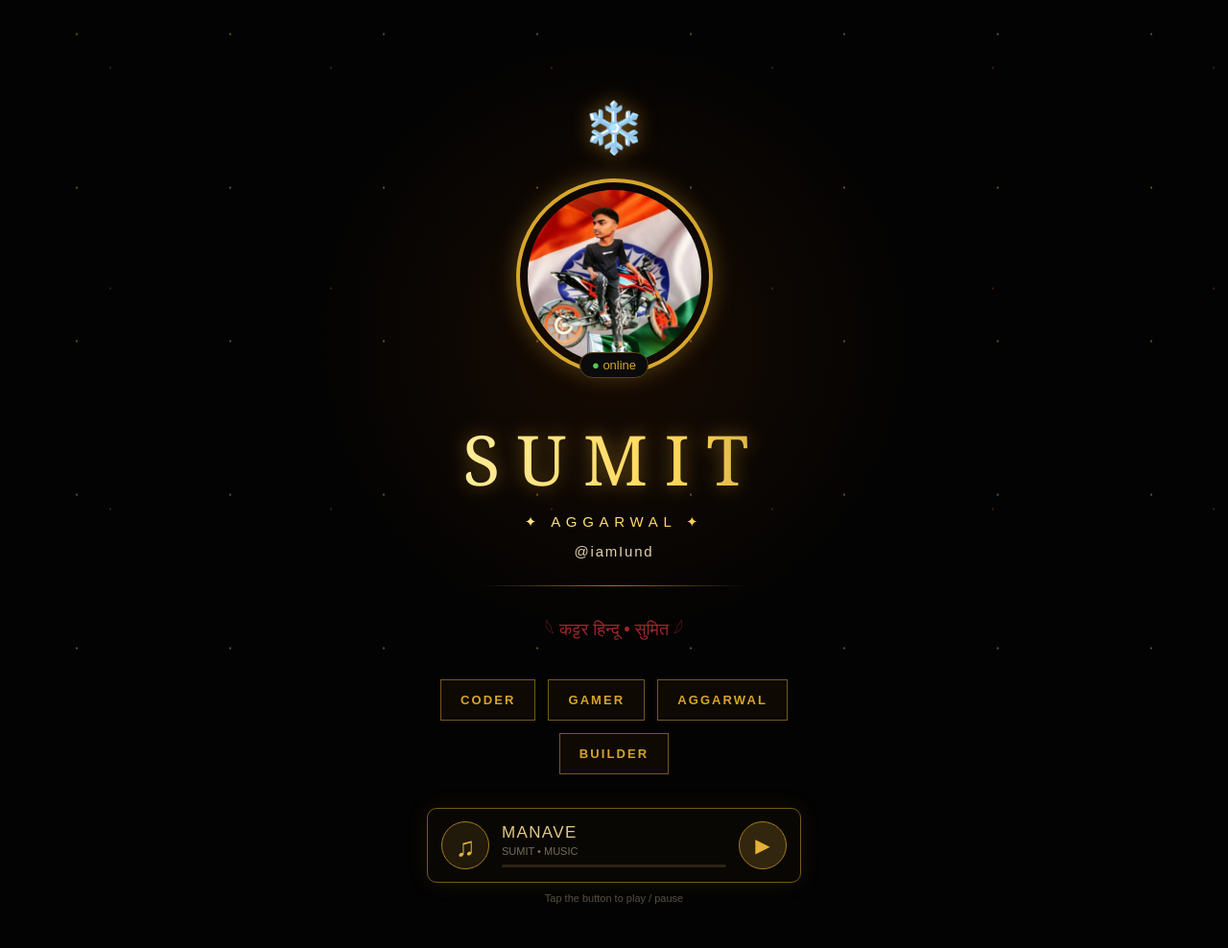
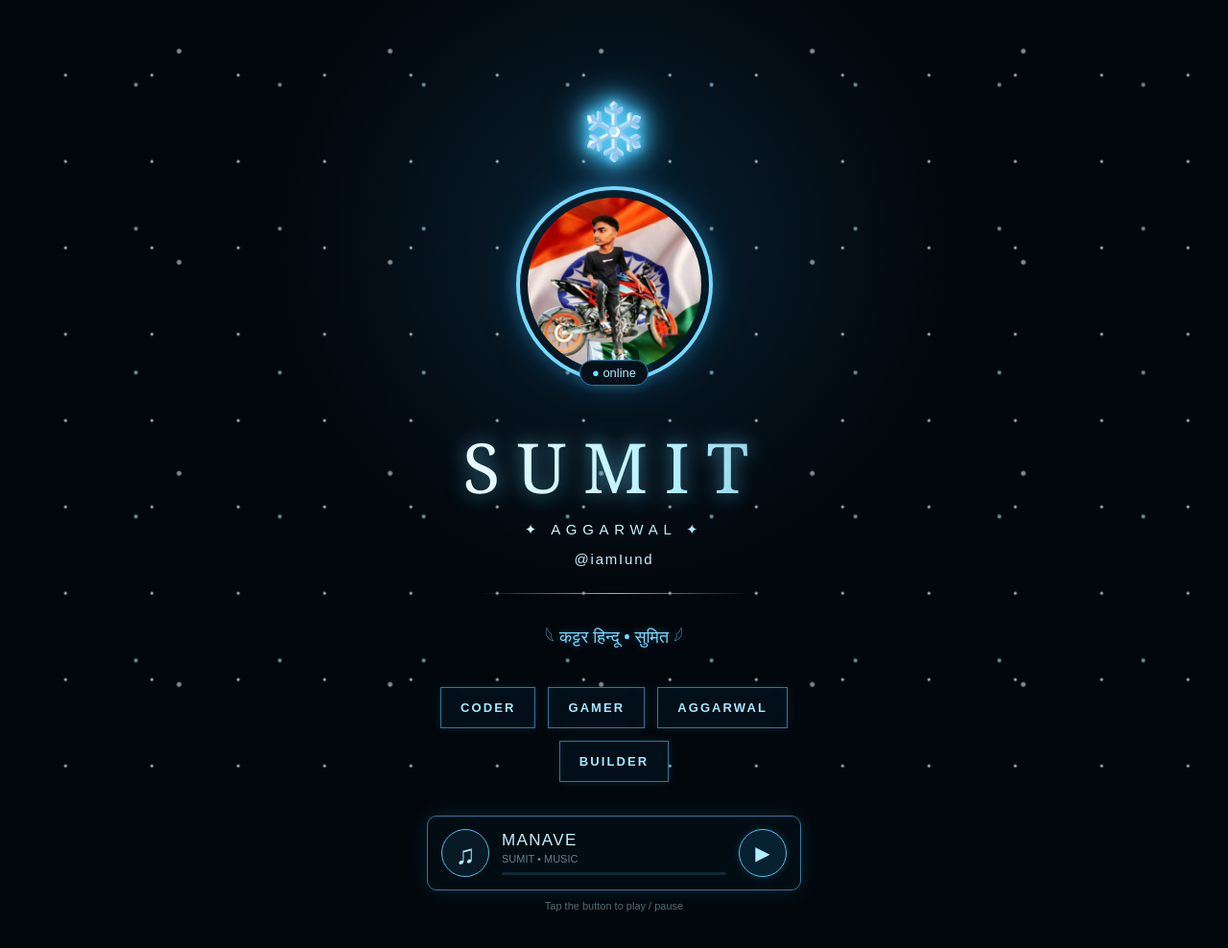
Before and after one commit to batmagawd/sumit-intro, a plain HTML site: page index.html in a window 1280 px wide. Shown: the whole page at 96% size. Drawn offline with Linux system fonts and the light colour scheme.

Commit message:
Refactor styles for background and text effects
Updated background colors and animations for various elements. Improved styling for text and buttons.

```diff
--- a/style.css
+++ b/style.css
@@ -3,7 +3,7 @@
 html,body{
 margin:0;
 min-height:100%;
-background:#030303;
+background:#02070c;
 color:#eee;
 font-family:Georgia,"Times New Roman",serif
 }
@@ -13,21 +13,29 @@ min-height:100vh;
 display:flex;
 justify-content:center;
 overflow-x:hidden;
-background:radial-gradient(circle at 50% 35%,rgba(120,50,0,.18),transparent 35%),#030303
+background:
+radial-gradient(circle at 50% 25%,rgba(40,150,220,.18),transparent 35%),
+#02070c
 }
 
+/* ❄️ FALLING SNOW */
 .stars{
 position:fixed;
-inset:0;
+inset:-20px 0 0;
 pointer-events:none;
-background-image:radial-gradient(circle,rgba(255,190,60,.7) 1px,transparent 1.5px),radial-gradient(circle,rgba(255,100,30,.45) 1px,transparent 1.5px);
-background-size:160px 160px,230px 230px;
-animation:move 18s linear infinite;
-opacity:.55
+z-index:0;
+opacity:.75;
+background-image:
+radial-gradient(circle,rgba(255,255,255,.95) 1px,transparent 2px),
+radial-gradient(circle,rgba(180,230,255,.8) 1.5px,transparent 2.5px),
+radial-gradient(circle,rgba(255,255,255,.7) 2px,transparent 3px);
+background-size:90px 90px,150px 150px,220px 220px;
+animation:snowFall 15s linear infinite;
 }
 
-@keyframes move{
-to{transform:translateY(-160px)}
+@keyframes snowFall{
+0%{background-position:0 -100px,40px -150px,100px -200px}
+100%{background-position:70px 900px,120px 850px,30px 950px}
 }
 
 .card{
@@ -39,11 +47,27 @@ position:relative;
 z-index:1
 }
 
+/* ❄️ TOP SNOWFLAKE */
 .sun{
-font-size:52px;
-color:#d9a62a;
-text-shadow:0 0 20px #8d6117;
-margin-bottom:20px
+font-size:58px;
+color:#bdeeff;
+text-shadow:
+0 0 10px #70d9ff,
+0 0 25px #249bd0,
+0 0 45px rgba(60,190,255,.7);
+margin-bottom:20px;
+animation:snowGlow 2.5s ease-in-out infinite
+}
+
+@keyframes snowGlow{
+0%,100%{
+transform:scale(1);
+filter:drop-shadow(0 0 8px #54cfff)
+}
+50%{
+transform:scale(1.08);
+filter:drop-shadow(0 0 22px #9eeaff)
+}
 }
 
 .avatar-wrap{
@@ -51,10 +75,12 @@ width:205px;
 height:205px;
 margin:auto;
 position:relative;
-border:4px solid #d7a72d;
+border:4px solid #75d9ff;
 border-radius:50%;
 padding:8px;
-box-shadow:0 0 25px rgba(215,167,45,.35)
+box-shadow:
+0 0 20px rgba(70,190,255,.35),
+0 0 45px rgba(40,150,220,.18)
 }
 
 .avatar{
@@ -62,7 +88,7 @@ width:100%;
 height:100%;
 border-radius:50%;
 overflow:hidden;
-background:#142218
+background:#07151e
 }
 
 .avatar img{
@@ -76,37 +102,52 @@ position:absolute;
 bottom:-7px;
 left:50%;
 transform:translateX(-50%);
-background:#0b0b0b;
-border:1px solid #58451b;
+background:#061018;
+border:1px solid #287da5;
 border-radius:20px;
 padding:5px 12px;
-color:#d7a72d;
-font:13px Arial
+color:#aeeaff;
+font:13px Arial;
+box-shadow:0 0 12px rgba(70,190,255,.25)
 }
 
 .status::first-letter{
-color:#55c95a
+color:#62e8ff
 }
 
-/* SUMIT + AGGARWAL SHINE */
+/* ❄️ ICY NAME SHINE */
 h1{
 margin:38px 0 8px;
 font-size:clamp(48px,14vw,72px);
 letter-spacing:.24em;
 font-weight:500;
-background:linear-gradient(90deg,#8a6418,#ffd75a,#fff3b0,#ffd75a,#8a6418);
+background:linear-gradient(
+90deg,
+#428bb0,
+#9deaff,
+#ffffff,
+#b7f1ff,
+#428bb0
+);
 background-size:250% auto;
 -webkit-background-clip:text;
 -webkit-text-fill-color:transparent;
 animation:nameShine 3s linear infinite;
-filter:drop-shadow(0 0 10px rgba(255,190,50,.45))
+filter:drop-shadow(0 0 10px rgba(100,210,255,.65))
 }
 
 .username{
 margin:0;
 letter-spacing:.38em;
 font:15px Arial;
-background:linear-gradient(90deg,#8a6418,#ffd75a,#fff3b0,#ffd75a,#8a6418);
+background:linear-gradient(
+90deg,
+#428bb0,
+#9deaff,
+#ffffff,
+#b7f1ff,
+#428bb0
+);
 background-size:250% auto;
 -webkit-background-clip:text;
 -webkit-text-fill-color:transparent;
@@ -120,7 +161,7 @@ animation:nameShine 3s linear infinite
 
 .tg{
 margin:13px 0 0;
-color:#e0d3ad;
+color:#c7edff;
 font:15px Arial;
 letter-spacing:.12em
 }
@@ -129,13 +170,19 @@ letter-spacing:.12em
 width:280px;
 height:1px;
 margin:27px auto;
-background:linear-gradient(90deg,transparent,#a17625,transparent)
+background:linear-gradient(
+90deg,
+transparent,
+#54cfff,
+transparent
+)
 }
 
 .quote{
-color:#9d272c;
+color:#79d9ff;
 font-size:18px;
-margin:0 0 40px
+margin:0 0 40px;
+text-shadow:0 0 10px rgba(80,200,255,.35)
 }
 
 .tags{
@@ -148,37 +195,41 @@ margin:auto
 }
 
 .tags span{
-border:1px solid #76591e;
-background:rgba(18,12,3,.8);
+border:1px solid #267ca5;
+background:rgba(3,18,27,.82);
 padding:13px 20px;
-color:#d6a42a;
+color:#a8e8ff;
 font:bold 13px Arial;
-letter-spacing:.16em
+letter-spacing:.16em;
+box-shadow:
+0 0 10px rgba(50,180,240,.12),
+inset 0 0 12px rgba(50,180,240,.04)
 }
 
 .player{
 width:min(100%,390px);
 margin:35px auto 0;
 padding:13px 14px;
-border:1px solid #76591e;
+border:1px solid #287da5;
 border-radius:10px;
 display:flex;
 align-items:center;
 gap:13px;
-background:rgba(10,8,4,.9);
-box-shadow:0 0 22px rgba(180,125,20,.13)
+background:rgba(3,14,21,.92);
+box-shadow:
+0 0 22px rgba(50,180,240,.15)
 }
 
 .disc{
 width:50px;
 height:50px;
-border:1px solid #a47b20;
+border:1px solid #55bce5;
 border-radius:50%;
 display:grid;
 place-items:center;
-color:#e3b337;
+color:#aeeeff;
 font-size:28px;
-background:#211909
+background:#071a25
 }
 
 .playing{
@@ -197,21 +248,21 @@ min-width:0
 
 .song b{
 display:block;
-color:#e2c984;
+color:#c5efff;
 font:17px Arial;
 letter-spacing:.08em
 }
 
 .song small{
 display:block;
-color:#756d5d;
+color:#63808d;
 font:11px Arial;
 margin-top:3px
 }
 
 .progress{
 height:3px;
-background:#2a2417;
+background:#122936;
 margin-top:8px;
 border-radius:5px;
 overflow:hidden
@@ -221,22 +272,24 @@ overflow:hidden
 display:block;
 width:0;
 height:100%;
-background:#d7a72d
+background:#72dcff;
+box-shadow:0 0 8px #72dcff
 }
 
 .player button{
 width:50px;
 height:50px;
 border-radius:50%;
-border:1px solid #a47b20;
-background:#33260e;
-color:#e3b337;
+border:1px solid #55bce5;
+background:#082131;
+color:#aeeeff;
 font-size:20px;
-cursor:pointer
+cursor:pointer;
+box-shadow:0 0 10px rgba(70,200,255,.2)
 }
 
 .hint{
-color:#575043;
+color:#526b75;
 font:11px Arial;
 margin-top:10px
 }
```
